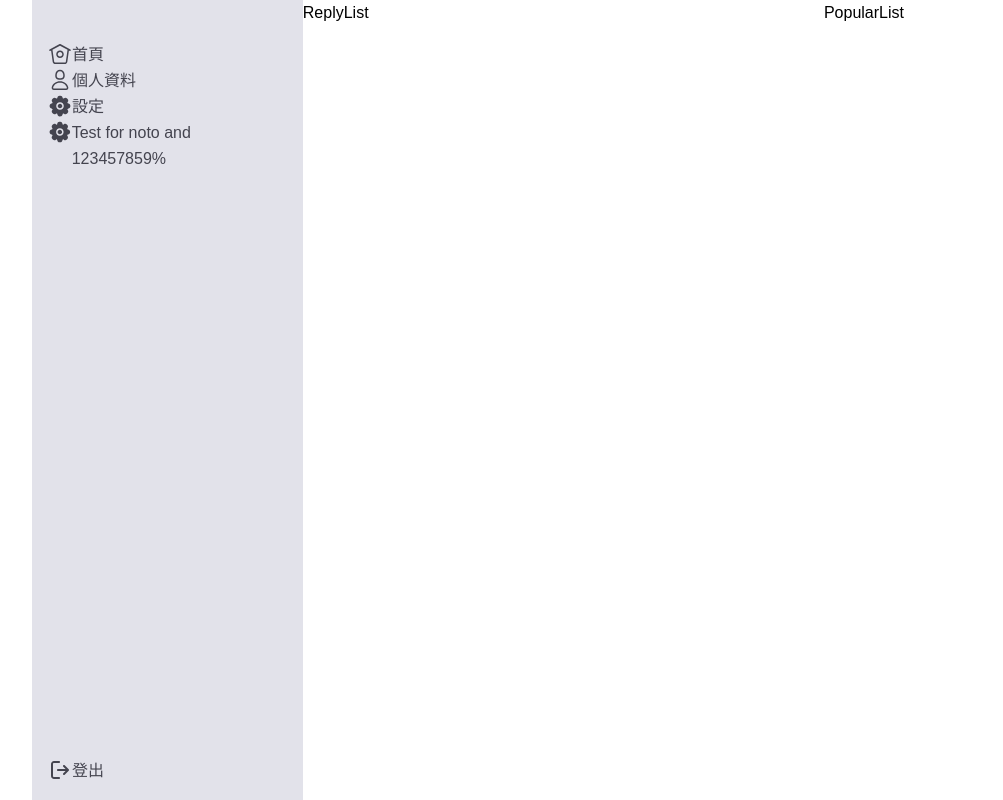
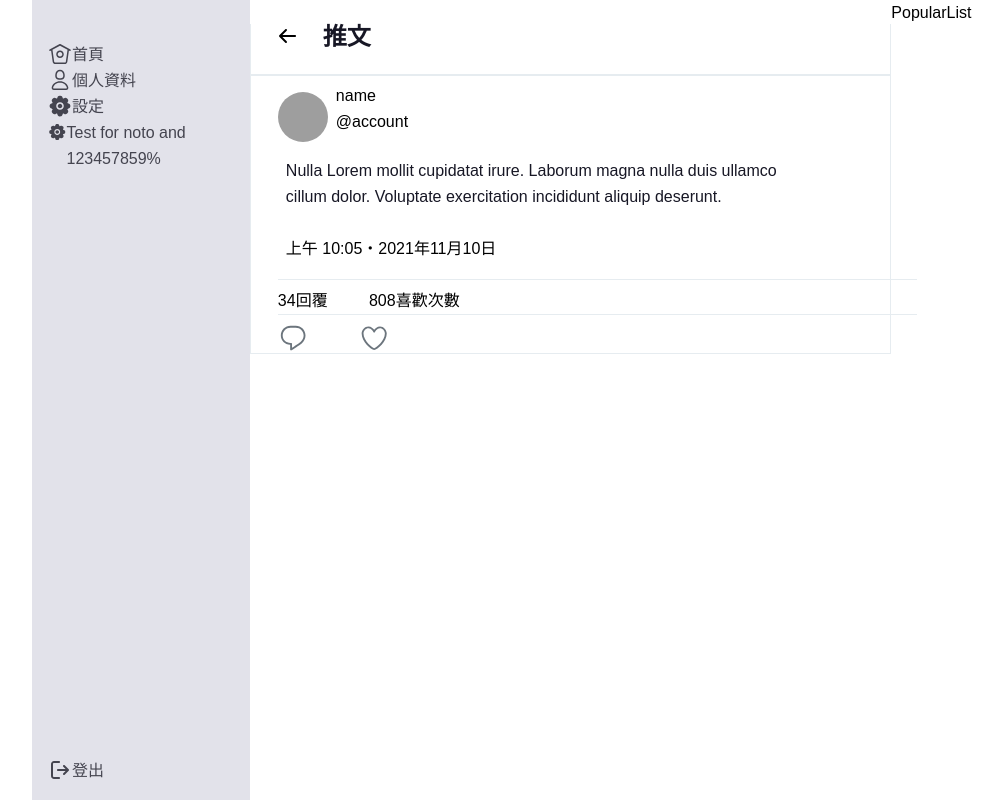
Before and after one commit to LJBL22/react_twitter, a React (Create React App) app: page /tweets/1 in a window 1280 px wide. Shown: the whole page, without its empty margins (38-1041 px from the left). Built offline with nearby package versions, Linux system fonts and the light colour scheme; grey boxes are pictures that could not be loaded; some icons are missing; a web font is replaced by a local one.

Commit message:
feat: add reply main tweet card adjust shared styles

```diff
--- a/src/components/InputTweet.jsx
+++ b/src/components/InputTweet.jsx
@@ -1,9 +1,9 @@
 import { userData } from './dummyData';
-import { StyledAvatar, StyledImgDiv } from './styles/Avatar.styled';
 import {
   StyledTextarea,
   StyledCardDiv,
   StyledForm,
+  StyledImgDiv,
 } from './styles/InputTweet.styled';
 
 function InputTweet({
@@ -24,7 +24,7 @@ function InputTweet({
   return (
     <StyledCardDiv divWidth={divWidth} divHeight={divHeight}>
       <StyledImgDiv>
-        <StyledAvatar src={currentUser.avatar} alt='avatar' />
+        <img src={currentUser.avatar} alt='avatar' />
       </StyledImgDiv>
       <StyledForm
         onSubmit={(e) => {
--- a/src/components/Main.jsx
+++ /dev/null
@@ -1,6 +0,0 @@
-// container 類型, 覺得是否要創一個資料夾來放container類型的檔案?
-function Main({ children }) {
-  return <div>{children}</div>;
-}
-
-export default Main;
--- a/src/components/TweetCard.jsx
+++ b/src/components/TweetCard.jsx
@@ -1,12 +1,9 @@
-import { StyledAvatar, StyledImgDiv } from './styles/Avatar.styled';
 import {
   StyledCardDiv,
-  StyledContextDiv,
+  StyledContentDiv,
   StyledItemDiv,
-  StyledDescriptionDiv,
-  StyledCardName,
-  StyledCardAccount,
   StyledActions,
+  StyledImgDiv,
 } from './styles/InputTweet.styled';
 import { IconLikeOut, IconReply } from 'assets/icons';
 
@@ -50,17 +47,17 @@ function TweetCard({ divWidth, divHeight, card }) {
     //  想要重新命名InputTweet.styled.js 檔名 初步嘗試 git mv 路徑有問題，待之後確認
     <StyledCardDiv divWidth={divWidth} divHeight={divHeight}>
       <StyledImgDiv>
-        <StyledAvatar src={card.avatar} alt='avatar' />
+        <img src={card.User.avatar} alt='avatar' />
       </StyledImgDiv>
-      <StyledContextDiv>
+      <StyledContentDiv>
         <StyledItemDiv>
           {/* en space，en是字體排印的一個計量單位，寬度是字體寬度的一半 */}
-          <StyledCardName>{card.name}</StyledCardName>&ensp;
-          <StyledCardAccount>
-            @{card.account}・{localTime}
-          </StyledCardAccount>
+          <p className='cardName'>{card.User.name}</p>&ensp;
+          <p className='cardAccount'>
+            @{card.User.account}・{localTime}
+          </p>
         </StyledItemDiv>
-        <StyledDescriptionDiv>{card.description}</StyledDescriptionDiv>
+        <div className='styledContent'>{card.description}</div>
         <StyledActions>
           <div>
             <IconReply width='0.825rem' className='iconAction' />
@@ -71,7 +68,7 @@ function TweetCard({ divWidth, divHeight, card }) {
             {card.likeNum}
           </div>
         </StyledActions>
-      </StyledContextDiv>
+      </StyledContentDiv>
     </StyledCardDiv>
   );
 }
--- /dev/null
+++ b/src/components/TweetReply.jsx
@@ -0,0 +1,69 @@
+import styled from 'styled-components';
+import {
+  StyledContentDiv,
+  StyledItemDiv,
+  StyledActions,
+  StyledImgDiv,
+  StyledCardDiv,
+} from 'components/styles/InputTweet.styled';
+import { IconLikeOut, IconReply } from 'assets/icons';
+import { tweetData } from './dummyData';
+// 先使用假資料，第一篇 tweet
+const tweet = tweetData[0];
+
+const StyledMainCard = styled(StyledCardDiv)`
+  width: 40.0625rem;
+  min-height: 15.69rem;
+`;
+
+const BorderDivider = styled.div`
+  width: 39.9375rem;
+  height: 0.076rem;
+  background-color: #e6ecf0;
+`;
+
+const TweetReply = ({ divWidth, divHeight }) => {
+  return (
+    <StyledMainCard>
+      <div>
+        <StyledItemDiv>
+          <StyledImgDiv>
+            <img src={tweet.avatar} alt='avatar' />
+          </StyledImgDiv>
+          <div className='paddingL'>
+            <p>name</p>
+            <p>@account</p>
+          </div>
+        </StyledItemDiv>
+        <StyledContentDiv>
+          <div className='styledContent'>
+            Nulla Lorem mollit cupidatat irure. Laborum magna nulla duis ullamco
+            cillum dolor. Voluptate exercitation incididunt aliquip deserunt.
+          </div>
+          <div className='styledTime'>上午 10:05・2021年11月10日</div>
+        </StyledContentDiv>
+        <BorderDivider />
+        <StyledActions>
+          <div>
+            <p>34</p>回覆<p></p>
+          </div>
+          <div>
+            <p>808</p>
+            <p>喜歡次數</p>
+          </div>
+        </StyledActions>
+        <BorderDivider />
+        <StyledActions>
+          <div>
+            <IconReply width='1.9rem' className='iconAction' />
+          </div>
+          <div>
+            <IconLikeOut width='1.9rem' className='iconAction' />
+          </div>
+        </StyledActions>
+      </div>
+    </StyledMainCard>
+  );
+};
+
+export default TweetReply;
--- a/src/components/styles/Avatar.styled.js
+++ /dev/null
@@ -1,12 +0,0 @@
-import styled from "styled-components";
-
-export const StyledAvatar = styled.img`
-  object-fit: cover;
-  width: 3.125rem;
-  height: 3.125rem;
-  border-radius: 100%;
-`;
-
-export const StyledImgDiv = styled.div`
-  padding: 1rem 0rem 0rem 1.65562rem;
-`;
--- a/src/components/styles/InputTweet.styled.js
+++ b/src/components/styles/InputTweet.styled.js
@@ -1,4 +1,19 @@
 import styled from 'styled-components';
+
+export const StyledHeader = styled.div`
+  width: 40.0625rem;
+  height: 3.1875rem;
+  border: 0.0625rem solid #e6ecf0;
+  border-top: none;
+  margin-top: 1.5rem;
+  & > div {
+    font-weight: 700;
+    font-size: var(--fs-h4);
+    line-height: 1.625rem;
+    margin: 0rem 35.4375rem 1.5625rem 1.5rem;
+    color: var(--color-gray-900);
+  }
+`;
 
 export const StyledCardDiv = styled.div`
   display: flex;
@@ -6,13 +21,26 @@ export const StyledCardDiv = styled.div`
   height: ${({ divHeight }) => divHeight};
   border: 1px solid #e6ecf0;
   min-height: 9.5625rem;
+  padding-left: 1.655rem;
 `;
 
-export const StyledContextDiv = styled.div`
+export const StyledContentDiv = styled.div`
   padding: 1rem 1.8125rem 1.0625rem 0.5rem;
-`;
-
-export const StyledDescriptionDiv = styled.div`
+  & .cardName {
+    font-style: normal;
+    font-weight: 700;
+    font-size: var(--fs-basic);
+    line-height: 1.625rem;
+    color: var(--color-gray-900);
+  }
+  &.cardAccount {
+    font-style: normal;
+    font-weight: 400;
+    font-size: var(--fs-secondary);
+    line-height: 1.375rem;
+    color: var(--color-secondary);
+  }
+  & .styledContent {
     width: 33rem;
     height: auto;
     min-height: 4.875rem;
@@ -21,27 +49,23 @@ export const StyledDescriptionDiv = styled.div`
     font-size: var(--fs-basic);
     line-height: 1.625rem;
     color: var(--color-gray-900);
+  }
 `;
-
-export const StyledCardName = styled.p`
-  font-style: normal;
-  font-weight: 700;
-  font-size: var(--fs-basic);
-  line-height: 1.625rem;
-  color: var(--color-gray-900);
+export const StyledImgDiv = styled.div`
+  padding-top: 1rem;
+  & > img {
+    object-fit: cover;
+    width: 3.125rem;
+    height: 3.125rem;
+    border-radius: 100%;
+  }
 `;
-
-export const StyledCardAccount = styled.p`
-  font-style: normal;
-  font-weight: 400;
-  font-size: var(--fs-secondary);
-  line-height: 1.375rem;
-  color: var(--color-secondary);
-`;
-
 export const StyledItemDiv = styled.div`
   display: flex;
   align-items: center;
+  & .paddingL {
+    padding-left: 0.5rem;
+  }
 `;
 
 export const StyledActions = styled(StyledItemDiv)`
@@ -89,7 +113,7 @@ export const StyledTextarea = styled.textarea.attrs({
   padding: 1.75rem 1.78125rem 1.75rem 0.5rem;
   border: none;
   resize: none;
-  overflow-y: hidden;
+  overflow: hidden;
   ::placeholder {
     color: var(--color-secondary);
   }
--- a/src/pages/HomePage.jsx
+++ b/src/pages/HomePage.jsx
@@ -1,26 +1,10 @@
-import Main from 'components/Main';
 import InputTweet from 'components/InputTweet';
 import TweetCollection from 'components/TweetCollection';
 import styled from 'styled-components';
+import { StyledHeader } from 'components/styles/InputTweet.styled';
 import { useEffect, useState } from 'react';
 import { useNavigate } from 'react-router-dom';
 import { getTweets, createTweet } from 'api/tweet';
-
-const StyledHeader = styled.div`
-  width: 40.0625rem;
-  height: 3.1875rem;
-  border: 0.0625rem solid #e6ecf0;
-  border-top: none;
-  margin-top: 1.5rem;
-`;
-
-const StyledTitle = styled.div`
-  font-weight: 700;
-  font-size: var(--fs-h4);
-  line-height: 1.625rem;
-  margin: 0rem 35.4375rem 1.5625rem 1.5rem;
-  color: var(--color-gray-900);
-`;
 
 const StyledDivider = styled.div`
   width: 39.9375rem;
@@ -31,6 +15,7 @@ const StyledDivider = styled.div`
 const ScrollBar = styled.div`
   max-height: 49.81rem;
   overflow-y: scroll;
+  overflow-x: hidden;
   &::-webkit-scrollbar {
     width: 13px;
   }
@@ -119,9 +104,9 @@ const HomePage = () => {
 
   return (
     <div>
-      <Main>
+      <div>
         <StyledHeader>
-          <StyledTitle>首頁</StyledTitle>
+          <div>首頁</div>
         </StyledHeader>
         <ScrollBar>
           <InputTweet
@@ -137,7 +122,7 @@ const HomePage = () => {
           <StyledDivider />
           <TweetCollection tweets={tweets} />
         </ScrollBar>
-      </Main>
+      </div>
     </div>
   );
 };
--- a/src/pages/ReplyList.jsx
+++ b/src/pages/ReplyList.jsx
@@ -1,5 +1,34 @@
-function ReplyList() {
-  return <div>ReplyList</div>;
-}
+import styled from 'styled-components';
+import { StyledHeader } from 'components/styles/InputTweet.styled';
+import { IconBack } from 'assets/icons';
+import TweetReply from 'components/TweetReply';
+
+const ReplyHeader = styled(StyledHeader)`
+  & > div {
+    display: flex;
+    width: 100%;
+    & > div {
+      display: flex;
+      flex-wrap: nowrap;
+      padding-right: 1.46rem;
+    }
+  }
+`;
+
+const ReplyList = () => {
+  return (
+    <div>
+      <ReplyHeader>
+        <div>
+          <div>
+            <IconBack />
+          </div>
+          <div>推文</div>
+        </div>
+      </ReplyHeader>
+      <TweetReply />
+    </div>
+  );
+};
 
 export default ReplyList;
```
Lines whose indentation alone changed are shown as unchanged.
